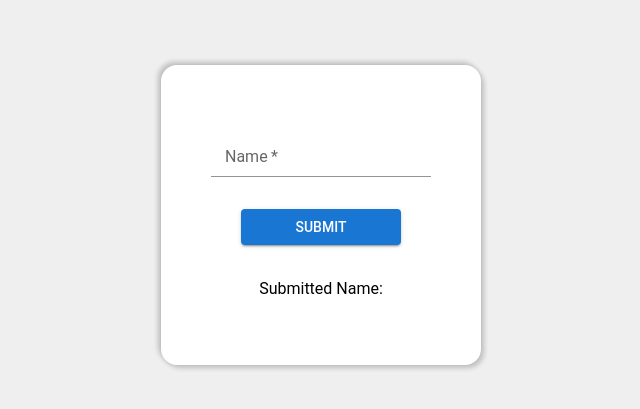
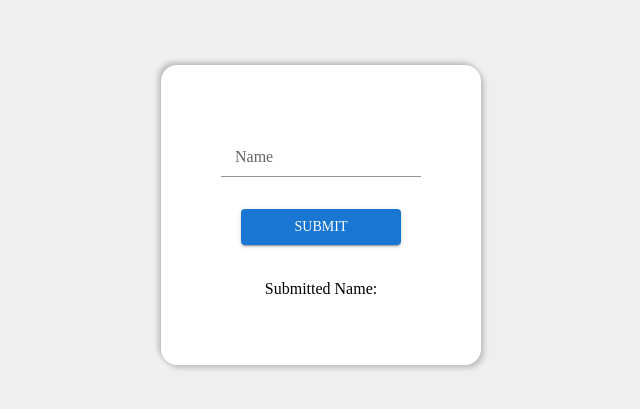
Before and after one commit to Vivekbhatt02/form-with-mui, a React (Create React App) app: page / in a window 1280 px wide. Shown: the part 185-594 px from the top of the page, without its empty margins (319-959 px from the left). Built offline with nearby package versions, Linux system fonts and the light colour scheme.

Commit message:
Feature-1-Refactored the code

```diff
--- a/src/App.js
+++ b/src/App.js
@@ -1,62 +1,9 @@
-import React,{useState} from 'react';
-import {ThemeProvider} from '@emotion/react';
-import {customTheme} from './components/themes/customTheme';
-import {Box, Button, Container, FormControl, InputLabel, Input, Typography} from '@mui/material';
-
-const pagestyle = {
-  backgroundColor: 'rgb(239, 239, 239)',
-  height: '100vh',
-  display: 'flex',
-  justifyContent: 'center',
-  alignItems: 'center',
-};
-
-const containerStyle = {
-  backgroundColor: 'white',
-  width: '20rem',
-  paddingTop: '4rem',
-  paddingBottom: '4rem',
-  display: 'flex',
-  flexDirection: 'column',
-  justifyContent: 'center',
-  alignItems: 'center',
-  gap: '2rem',
-  borderRadius: '1rem',
-  boxShadow: [
-  "0.1875rem 0.1875rem 0.3125rem rgba(0, 0, 0, 0.2)",
-  " -0.1875rem -0.1875rem 0.3125rem rgba(0, 0, 0, 0.2)"
-  ].join(',')
-};
+import UserForm from "./components/UserForm.js";
 
 export default function App() {
-  const[name,setName] = useState('')
-  const[submittedName,setSubmittedName]= useState('')
-
-  function handleFormSubmit(event){
-    event.preventDefault()
-    setSubmittedName(name)
-    setName('')
-  }
   return (
-    <ThemeProvider theme={customTheme}>
-      <Box sx={pagestyle}>
-        <Container sx={containerStyle}>
-          <FormControl defaultValue="" required>
-            <InputLabel htmlFor="name-input">Name</InputLabel>
-            <Input id="name-input"
-              placeholder="Write your name here"
-              onChange={(event) => setName(event.target.value)}
-              value={name}
-            />
-          </FormControl>
-          <Button onClick={handleFormSubmit} variant='contained' sx={{width:'10rem'}}>
-            Submit
-          </Button>
-          <Typography sx={{ textAlign: 'center' }}>
-            Submitted Name:{submittedName}
-          </Typography>
-        </Container>
-      </Box>
-    </ThemeProvider>
-  );
+    <>
+      <UserForm/>
+    </>
+  )
 }
--- /dev/null
+++ b/src/components/UserForm.js
@@ -0,0 +1,72 @@
+import React,{useState} from 'react';
+
+import {ThemeProvider} from '@emotion/react';
+import {customTheme} from './themes/customTheme.js';
+
+import {
+    Box,
+    Button,
+    Container,
+    FormControl,
+    InputLabel,
+    Input,
+    Typography
+} from '@mui/material';
+
+const pagestyle = {
+  backgroundColor: 'rgb(239, 239, 239)',
+  height: '100vh',
+  display: 'flex',
+  justifyContent: 'center',
+  alignItems: 'center',
+};
+
+const containerStyle = {
+  backgroundColor: 'white',
+  width: '20rem',
+  paddingTop: '4rem',
+  paddingBottom: '4rem',
+  display: 'flex',
+  flexDirection: 'column',
+  justifyContent: 'center',
+  alignItems: 'center',
+  gap: '2rem',
+  borderRadius: '1rem',
+  boxShadow: [
+  "0.1875rem 0.1875rem 0.3125rem rgba(0, 0, 0, 0.2)",
+  " -0.1875rem -0.1875rem 0.3125rem rgba(0, 0, 0, 0.2)"
+  ].join(',')
+};
+
+export default function UserForm() {
+  const[name,setName] = useState('')
+  const[submittedName,setSubmittedName]= useState('')
+
+  function handleFormSubmit(event){
+    event.preventDefault()
+    setSubmittedName(name)
+    setName('')
+  }
+  return (
+    <ThemeProvider theme={customTheme}>
+      <Box sx={pagestyle}>
+        <Container sx={containerStyle}>
+          <FormControl defaultValue="">
+            <InputLabel htmlFor="name-input">Name</InputLabel>
+            <Input id="name-input"
+              placeholder="Write your name here"
+              onChange={(event) => setName(event.target.value)}
+              value={name}
+            />
+          </FormControl>
+          <Button onClick={handleFormSubmit} variant='contained' sx={{width:'10rem'}}>
+            Submit
+          </Button>
+          <Typography sx={{ textAlign: 'center' }}>
+            Submitted Name:{submittedName}
+          </Typography>
+        </Container>
+      </Box>
+    </ThemeProvider>
+  );
+}
--- a/src/components/themes/customTheme.js
+++ b/src/components/themes/customTheme.js
@@ -2,9 +2,6 @@ import { createTheme } from "@mui/material";
 
 export const customTheme = createTheme({
     typography: {
-        fontFamily: [ 'cursive', 'Roboto',
-        'Raleway',
-        'Open Sans',
-        ].join(','),
+        fontFamily: 'cursive'
     }
 });
```
